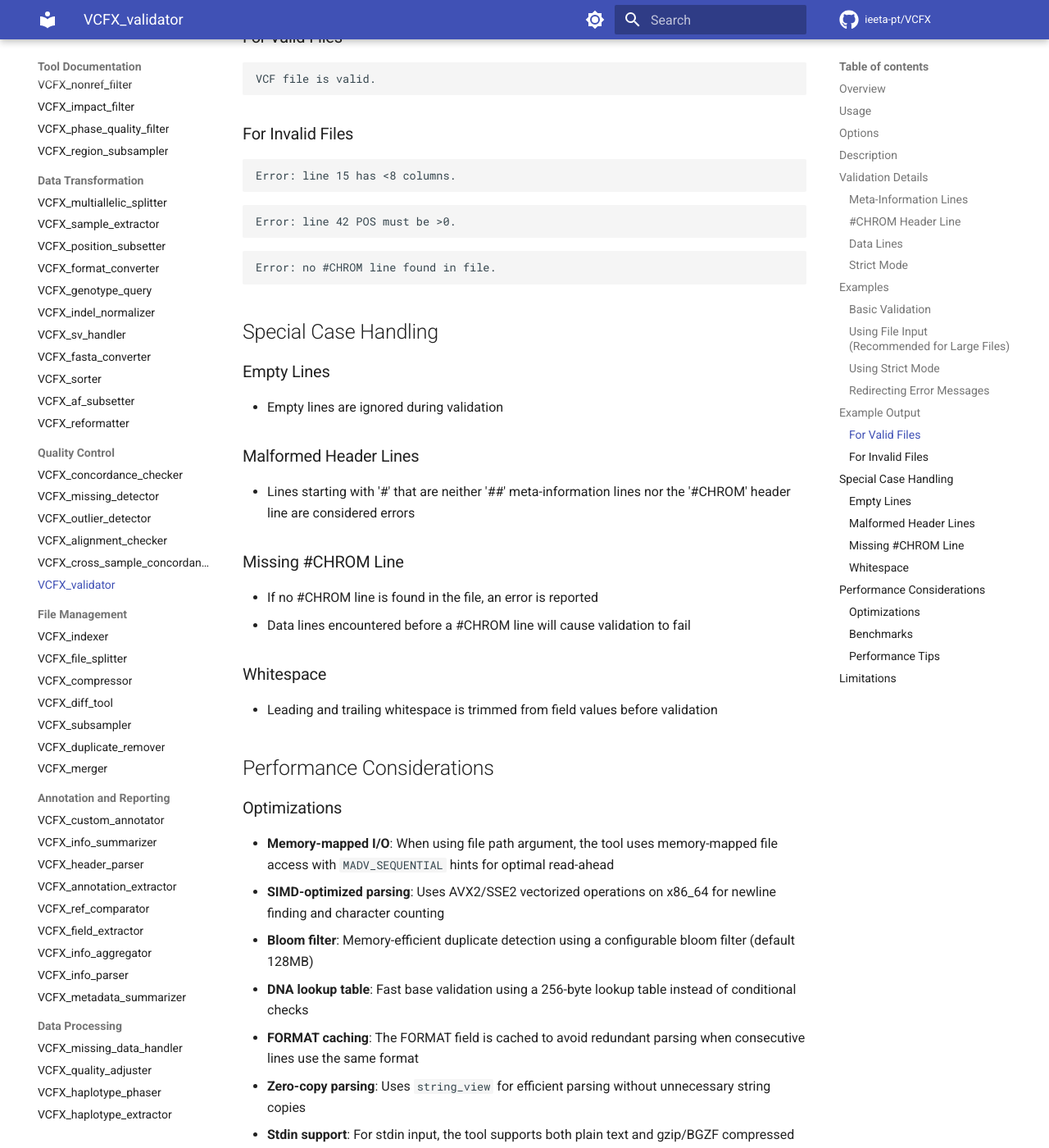
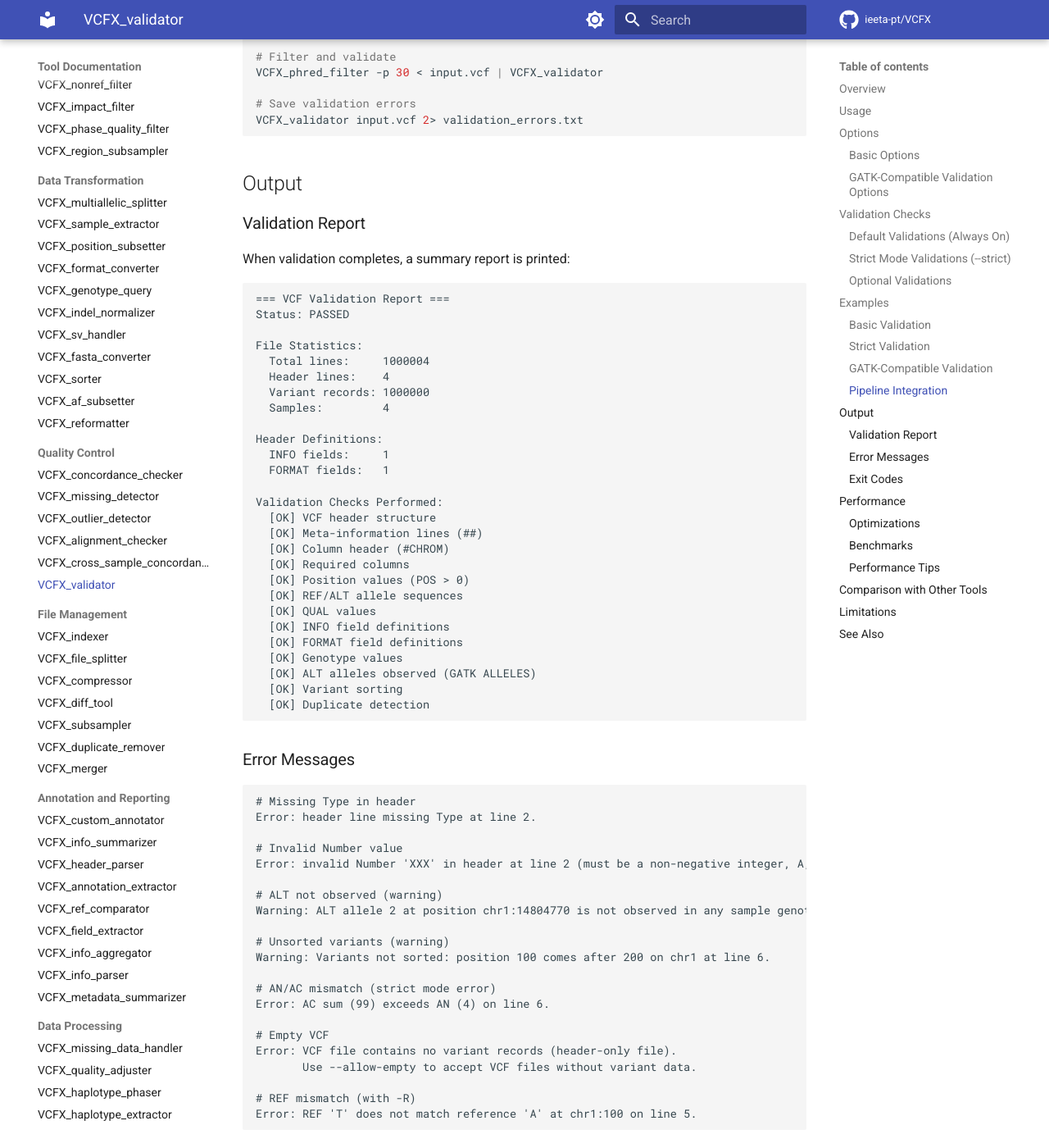
Before and after one commit to jorgeMFS/VCFX, an MkDocs documentation site: the page built from docs/quality-control/VCFX_validator.md, in a window 1280 px wide and 1400 px high, scrolled down 3656 px. Shown: the whole window at 82% size. Built offline with MkDocs 1.6.1 and Material for MkDocs 9.7.7, drawn with Linux system fonts in a browser that asks for light colours; comment, search, counter and statistics services are not loaded; some of the changed text lies outside the part shown.

Commit message:
feat(validator): add GATK-compatible validation checks
Add comprehensive validation features matching GATK ValidateVariants:
- ALT allele observation check (ALLELES validation)
- Empty VCF detection with --allow-empty override
- Header Type/Number field validation
- Variant sorting check (disable with -S)
- AN/AC consistency check in strict mode (CHR_COUNTS)
- REF validation against FASTA reference (-R)
- dbSNP ID validation (-D)
- GVCF format validation (-g)

Additional improvements:
- Add -i/--input flag for mmap file input
- Update documentation with all new options
- Add test cases for new validations
- Maintain ~110 MB/s throughput performance

````diff
--- a/docs/quality-control/VCFX_validator.md
+++ b/docs/quality-control/VCFX_validator.md
@@ -1,180 +1,261 @@
 # VCFX_validator
 
 ## Overview
-`VCFX_validator` is a high-performance utility tool for checking the validity of VCF files according to the basic VCF format specifications. It performs various checks on the file structure, header format, and data lines to ensure the file is properly formatted and contains valid data. The tool uses memory-mapped I/O for efficient processing of large files.
+
+`VCFX_validator` is a high-performance, GATK-compatible VCF validation tool. It performs comprehensive checks on VCF file structure, header format, and data lines to ensure compliance with the VCF 4.x specification. The tool supports all major validation modes found in GATK's `ValidateVariants`, including reference validation, dbSNP ID checking, and GVCF format validation.
 
 ## Usage
 
 ```bash
+VCFX_validator [OPTIONS] [input.vcf]
+VCFX_validator [OPTIONS] -i input.vcf
 VCFX_validator [OPTIONS] < input.vcf
-VCFX_validator [OPTIONS] -i input.vcf
-VCFX_validator [OPTIONS] --input input.vcf
 ```
 
 ## Options
 
+### Basic Options
+
 | Option | Description |
 |--------|-------------|
-| `-h`, `--help` | Display help message and exit (handled by `vcfx::handle_common_flags`) |
-| `-v`, `--version` | Show program version and exit (handled by `vcfx::handle_common_flags`) |
-| `-s`, `--strict` | Enable stricter validation checks |
+| `-h`, `--help` | Display help message and exit |
+| `-i`, `--input FILE` | Input VCF file (uses memory-mapped I/O) |
+| `-s`, `--strict` | Enable strict mode (warnings become errors) |
 | `-d`, `--report-dups` | Report duplicate records to stderr |
-| `-n`, `--no-dup-check` | Skip duplicate detection entirely (faster validation) |
-| `-b`, `--bloom-size N` | Bloom filter size in MB for duplicate detection (default: 128) |
-| `-i`, `--input FILE` | Input VCF file path (uses memory-mapped I/O for better performance) |
-| `-t`, `--threads N` | Number of threads (default: 1, reserved for future use) |
+| `-n`, `--no-dup-check` | Skip duplicate detection (faster) |
+| `-e`, `--allow-empty` | Allow VCF files with no variant records |
+| `-b`, `--bloom-size N` | Bloom filter size in MB (default: 128) |
+| `-t`, `--threads N` | Reserved for future multi-threaded validation |
 
-## Description
-`VCFX_validator` processes a VCF file to verify its structural validity by:
+### GATK-Compatible Validation Options
 
-1. Reading the VCF file from standard input (plain or gzip/BGZF compressed)
-2. Checking that all meta-information lines (starting with '##') are properly formatted
-3. Validating that the #CHROM header line is present and has at least 8 required columns
-4. For each data line:
-   - Ensuring it has at least 8 columns
-   - Verifying that CHROM is not empty
-   - Confirming POS is a positive integer
-   - Checking that REF and ALT contain only valid bases
-   - Validating that QUAL is either '.' or a non-negative float
-   - Ensuring FILTER is not empty
-   - Checking INFO and FORMAT fields against header definitions
-   - Validating genotype syntax
-   - Detecting duplicate records when `--report-dups` is used
-5. Reporting errors for any validation failures
-6. Returning exit code 0 if the file is valid, or 1 if it contains errors
+| Option | GATK Equivalent | Description |
+|--------|-----------------|-------------|
+| `-R`, `--reference FILE` | `--reference` | Validate REF alleles against FASTA reference |
+| `-D`, `--dbsnp FILE` | `--dbsnp` | Validate variant IDs against dbSNP VCF |
+| `-g`, `--gvcf` | `--gvcf` | Enable GVCF-specific validation |
+| `-S`, `--no-sorting-check` | N/A | Skip variant sorting validation |
+| `-C`, `--no-chr-counts` | N/A | Skip AN/AC consistency validation |
 
-This tool is useful for validating VCF files before processing them with other tools, ensuring they meet the basic requirements of the VCF format specification.
+## Validation Checks
 
-## Validation Details
+### Default Validations (Always On)
 
-### Meta-Information Lines
-- Must start with '##'
-- No specific content validation beyond the prefix
+| Check | Description |
+|-------|-------------|
+| **VCF Structure** | Meta-info lines (##), header line (#CHROM), column count |
+| **Header Definitions** | INFO/FORMAT fields have valid Type, Number, Description |
+| **Position Values** | POS is a positive integer |
+| **REF/ALT Sequences** | Contains only valid bases (A, C, G, T, N) |
+| **QUAL Values** | Either `.` or a non-negative number |
+| **FILTER Field** | Not empty |
+| **Genotype Format** | Valid GT syntax (0/1, 1\|0, etc.) |
+| **ALT Allele Observation** | ALT alleles are observed in sample genotypes (GATK ALLELES check) |
+| **Variant Sorting** | Records are sorted by CHROM and POS (disable with `-S`) |
 
-### #CHROM Header Line
-- Must be present in the file
-- Must start with '#CHROM'
-- Must have at least 8 columns (CHROM, POS, ID, REF, ALT, QUAL, FILTER, INFO)
-- Must appear before any data lines
+### Strict Mode Validations (`--strict`)
 
-### Data Lines
-- Must have at least 8 columns
-- CHROM: Must not be empty
-- POS: Must be a positive integer
-- ID: Can be empty or '.' (not validated)
-- REF: Must contain only A,C,G,T,N
-- ALT: Must contain only A,C,G,T,N
-- QUAL: Must be '.' or a non-negative float
-- FILTER: Must not be empty
-- INFO: Keys must be defined in the header. Numeric counts are validated when numeric. Flags are allowed.
+| Check | Description |
+|-------|-------------|
+| **Column Count** | Data lines must match header column count exactly |
+| **FORMAT Field Count** | Sample fields must have correct sub-field count |
+| **AN/AC Consistency** | Allele counts (AC) sum must not exceed total alleles (AN) |
+| **Duplicate Detection** | Reports duplicate variants |
+| **Warnings as Errors** | All warnings become errors |
 
-### Strict Mode
-When `--strict` is used, additional checks are applied:
-- The number of columns in every data line must exactly match the `#CHROM` header.
-- If FORMAT/sample columns are present, each sample field must contain the same
-  number of sub-fields as specified in the FORMAT column.
-- Any warning that would normally be emitted is treated as an error and causes
-  the validator to exit with a non-zero status.
+### Optional Validations
+
+| Check | Option | Description |
+|-------|--------|-------------|
+| **REF Validation** | `-R <fasta>` | REF allele matches reference FASTA at position |
+| **ID Validation** | `-D <dbsnp.vcf>` | Variant IDs exist in dbSNP |
+| **GVCF Validation** | `-g` | `<NON_REF>` allele, END tag, coverage continuity |
 
 ## Examples
 
 ### Basic Validation
-Check if a VCF file is valid:
+
 ```bash
-VCFX_validator < input.vcf > validated.vcf
+# Validate from stdin
+VCFX_validator < input.vcf
+
+# Validate from file (uses mmap for better performance)
+VCFX_validator input.vcf
+
+# Validate compressed file
+zcat input.vcf.gz | VCFX_validator
 ```
 
-### Using File Input (Recommended for Large Files)
-Use the `-i` option for better performance with large files:
+### Strict Validation
+
 ```bash
-VCFX_validator -i input.vcf > validated.vcf
-VCFX_validator --input large_file.vcf > validated.vcf
+# Enable all strict checks
+VCFX_validator --strict input.vcf
+
+# Strict mode with duplicate reporting
+VCFX_validator --strict --report-dups input.vcf
 ```
 
-### Using Strict Mode
-Enable stricter validation with additional checks:
+### GATK-Compatible Validation
+
 ```bash
-VCFX_validator --strict < input.vcf > validated.vcf
-VCFX_validator --strict -i input.vcf > validated.vcf
+# Validate REF against reference genome
+VCFX_validator --reference hg38.fa input.vcf
+
+# Validate IDs against dbSNP
+VCFX_validator --dbsnp dbsnp156.vcf input.vcf
+
+# Full GATK-style validation
+VCFX_validator --strict --reference hg38.fa --dbsnp dbsnp156.vcf input.vcf
+
+# GVCF validation
+VCFX_validator --gvcf sample.g.vcf
 ```
 
-When the input is valid, the original VCF is written unchanged to standard output,
-allowing `VCFX_validator` to be used as a filter in processing pipelines. Informational
-messages such as `VCF file is valid.` are printed to standard error.
+### Pipeline Integration
 
-### Redirecting Error Messages
-Save validation errors to a file:
 ```bash
-VCFX_validator < input.vcf 2> validation_errors.txt
+# Validate before processing
+VCFX_validator input.vcf && VCFX_allele_freq_calc < input.vcf > freqs.tsv
+
+# Filter and validate
+VCFX_phred_filter -p 30 < input.vcf | VCFX_validator
+
+# Save validation errors
+VCFX_validator input.vcf 2> validation_errors.txt
 ```
 
-## Example Output
+## Output
 
-### For Valid Files
+### Validation Report
+
+When validation completes, a summary report is printed:
+
 ```
-VCF file is valid.
+=== VCF Validation Report ===
+Status: PASSED
+
+File Statistics:
+  Total lines:     1000004
+  Header lines:    4
+  Variant records: 1000000
+  Samples:         4
+
+Header Definitions:
+  INFO fields:     1
+  FORMAT fields:   1
+
+Validation Checks Performed:
+  [OK] VCF header structure
+  [OK] Meta-information lines (##)
+  [OK] Column header (#CHROM)
+  [OK] Required columns
+  [OK] Position values (POS > 0)
+  [OK] REF/ALT allele sequences
+  [OK] QUAL values
+  [OK] INFO field definitions
+  [OK] FORMAT field definitions
+  [OK] Genotype values
+  [OK] ALT alleles observed (GATK ALLELES)
+  [OK] Variant sorting
+  [OK] Duplicate detection
 ```
 
-### For Invalid Files
+### Error Messages
+
 ```
-Error: line 15 has <8 columns.
-```
-```
-Error: line 42 POS must be >0.
-```
-```
-Error: no #CHROM line found in file.
+# Missing Type in header
+Error: header line missing Type at line 2.
+
+# Invalid Number value
+Error: invalid Number 'XXX' in header at line 2 (must be a non-negative integer, A, R, G, or .).
+
+# ALT not observed (warning)
+Warning: ALT allele 2 at position chr1:14804770 is not observed in any sample genotype on line 4.
+
+# Unsorted variants (warning)
+Warning: Variants not sorted: position 100 comes after 200 on chr1 at line 6.
+
+# AN/AC mismatch (strict mode error)
+Error: AC sum (99) exceeds AN (4) on line 6.
+
+# Empty VCF
+Error: VCF file contains no variant records (header-only file).
+       Use --allow-empty to accept VCF files without variant data.
+
+# REF mismatch (with -R)
+Error: REF 'T' does not match reference 'A' at chr1:100 on line 5.
 ```
 
-## Special Case Handling
+### Exit Codes
 
-### Empty Lines
-- Empty lines are ignored during validation
+| Code | Meaning |
+|------|---------|
+| 0 | Valid VCF (no errors) |
+| 1 | Invalid VCF (errors found) |
 
-### Malformed Header Lines
-- Lines starting with '#' that are neither '##' meta-information lines nor the '#CHROM' header line are considered errors
-
-### Missing #CHROM Line
-- If no #CHROM line is found in the file, an error is reported
-- Data lines encountered before a #CHROM line will cause validation to fail
-
-### Whitespace
-- Leading and trailing whitespace is trimmed from field values before validation
-
-## Performance Considerations
+## Performance
 
 ### Optimizations
-- **Memory-mapped I/O**: When using file path argument, the tool uses memory-mapped file access with `MADV_SEQUENTIAL` hints for optimal read-ahead
-- **SIMD-optimized parsing**: Uses AVX2/SSE2 vectorized operations on x86_64 for newline finding and character counting
-- **Bloom filter**: Memory-efficient duplicate detection using a configurable bloom filter (default 128MB)
-- **DNA lookup table**: Fast base validation using a 256-byte lookup table instead of conditional checks
-- **FORMAT caching**: The FORMAT field is cached to avoid redundant parsing when consecutive lines use the same format
-- **Zero-copy parsing**: Uses `string_view` for efficient parsing without unnecessary string copies
-- **Stdin support**: For stdin input, the tool supports both plain text and gzip/BGZF compressed streams
+
+- **Memory-mapped I/O**: File path arguments use mmap with `MADV_SEQUENTIAL` for optimal read-ahead
+- **SIMD parsing**: AVX2/SSE2 vectorized newline detection on x86_64
+- **Bloom filter**: Memory-efficient duplicate and dbSNP ID detection (default 128MB)
+- **DNA lookup table**: 256-byte LUT for O(1) base validation
+- **FORMAT caching**: Avoids re-parsing identical FORMAT strings
+- **Zero-copy parsing**: `string_view` throughout for allocation-free parsing
+- **Reference mmap**: FASTA reference is memory-mapped for fast REF validation
 
 ### Benchmarks
-- Validates 427K variants with 2504 samples in ~20-25 seconds
-- With `--no-dup-check`: ~20 seconds (skips bloom filter operations)
-- Memory usage: ~128MB for bloom filter + minimal overhead
+
+| Dataset | Variants | Samples | Size | Time | Throughput |
+|---------|----------|---------|------|------|------------|
+| 1M synthetic | 1,000,000 | 4 | 49 MB | 0.47s | 104 MB/s |
+| chr21 1KG | 427,409 | 2,504 | 4.3 GB | ~40s | 110 MB/s |
 
 ### Performance Tips
-For best performance with large files (multi-GB):
+
 ```bash
-# Use file path argument for memory-mapped I/O (fastest)
+# Use file path for mmap (fastest)
 VCFX_validator large_file.vcf
 
-# Skip duplicate checking if data is known to be clean
+# Skip duplicate check for known-clean data
 VCFX_validator --no-dup-check large_file.vcf
 
-# Reduce memory usage with smaller bloom filter
+# Reduce memory with smaller bloom filter
 VCFX_validator --bloom-size 64 large_file.vcf
 
-# For compressed files, decompress and pipe (stdin mode)
-zcat large_file.vcf.gz | VCFX_validator
+# Skip sorting check for pre-sorted files
+VCFX_validator --no-sorting-check large_file.vcf
 ```
 
+## Comparison with Other Tools
+
+| Feature | VCFX_validator | GATK ValidateVariants | bcftools view |
+|---------|----------------|----------------------|---------------|
+| Basic VCF validation | ✓ | ✓ | ✓ |
+| Header Type/Number check | ✓ | ✓ | Partial |
+| ALT allele observation | ✓ | ✓ (ALLELES) | ✗ |
+| REF vs FASTA | ✓ | ✓ (REF) | ✗ |
+| dbSNP ID check | ✓ | ✓ (IDS) | ✗ |
+| AN/AC consistency | ✓ | ✓ (CHR_COUNTS) | ✗ |
+| Sorting check | ✓ | ✓ | ✗ |
+| GVCF validation | ✓ | ✓ | ✗ |
+| Empty file detection | ✓ | ✗ | ✗ |
+| Duplicate detection | ✓ | ✗ | ✗ |
+| Memory-mapped I/O | ✓ | ✗ | ✗ |
+| Streaming stdin | ✓ | ✗ | ✓ |
+| Throughput | ~110 MB/s | ~20 MB/s | ~80 MB/s |
+
 ## Limitations
-- Does not validate VCF version compatibility
-- No validation of the content of meta-information lines beyond the '##' prefix
-- Bloom filter may report false positive duplicates (rare, <1% at 100M variants with 128MB filter)
+
+- VCF version compatibility is not strictly enforced
 - Threading (`-t`) is reserved for future implementation
+- Bloom filter may produce rare false positives for duplicates (<1% at 100M variants)
+- Reference validation requires indexed FASTA (simple sequential scan, not faidx)
+
+## See Also
+
+- [VCFX_concordance_checker](VCFX_concordance_checker.md) - Compare genotypes between VCF files
+- [VCFX_missing_detector](VCFX_missing_detector.md) - Detect missing genotype data
+- [VCFX_duplicate_remover](../file-management/VCFX_duplicate_remover.md) - Remove duplicate variants
````
Also changed, not shown: 11 other files.
